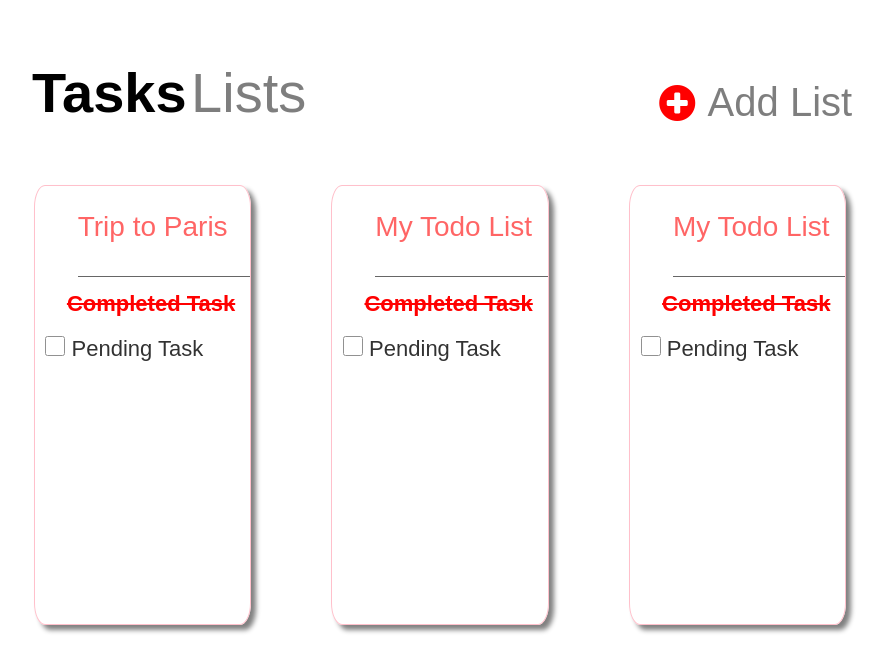
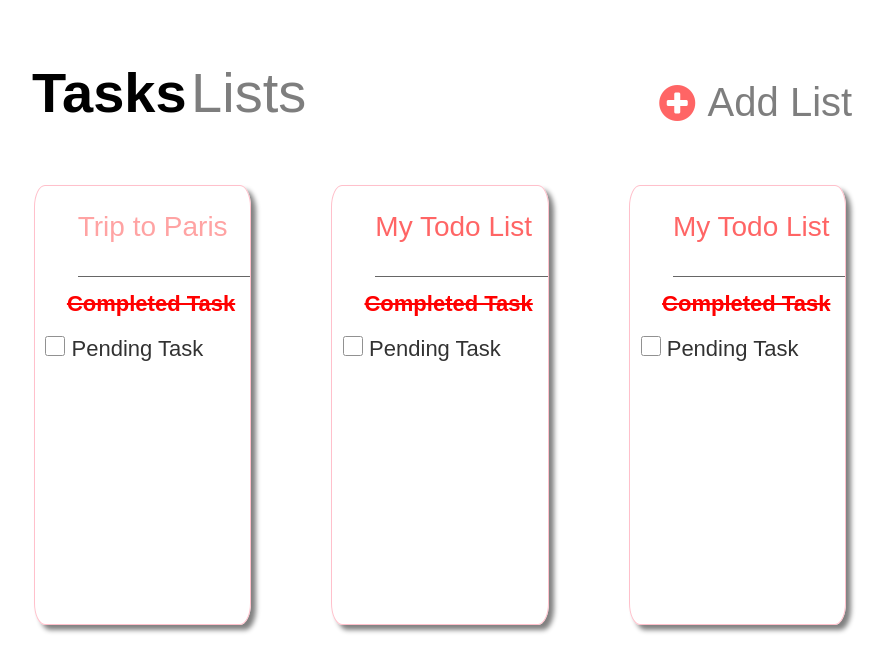
Before and after one commit to Naveen-123-kumar/ToDoUI_web.github.io, a plain HTML site: page index.html in a window 1280 px wide. Shown: the whole page, without its empty margins (160-1045 px from the left). Drawn offline with Linux system fonts and the light colour scheme.

Commit message:
All pages have been linked togather.

```diff
--- a/Page1.css
+++ b/Page1.css
@@ -107,3 +107,8 @@
     justify-content: center;
     height: auto;
   }
+  div a{
+    color: red;
+    opacity: .6;
+    text-decoration: none;
+  }
--- a/index.html
+++ b/index.html
@@ -23,10 +23,13 @@
 
         <div class="upper-container2">
           <div id="circle">
-            <i
+            <a href="./index3.html">
+              <i
               class="fa fa-plus-circle"
               style="font-size: 42px; color: red"
             ></i>
+            </a>
+
           </div>
           <div id="addlist">Add List</div>
         </div>
@@ -34,7 +37,10 @@
       <div class="cardcontianer">
         <div class="card">
           <div class="div1">
-            <p>Trip to Paris</p>
+            <a href="./index2.html">
+              <p>Trip to Paris</p>
+            </a>
+
           </div>
           <div class="div2">
             <p>Completed Task</p>
```
Also changed, not shown: index2.html (+8 -2 lines), index4.html (+4 -2 lines).
